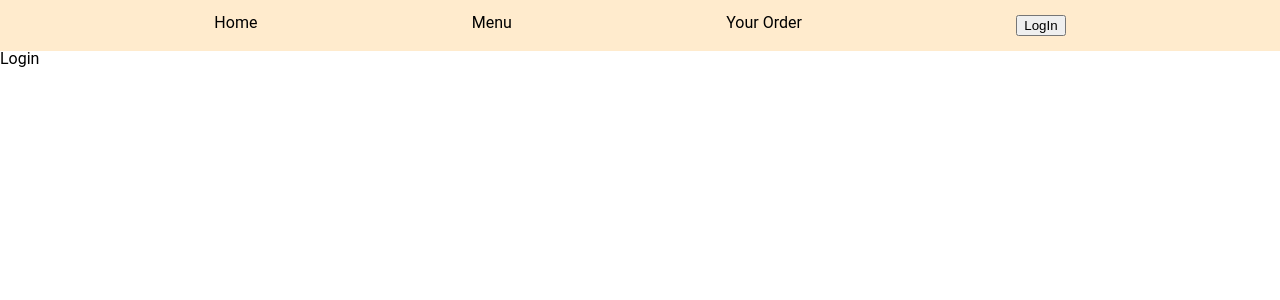
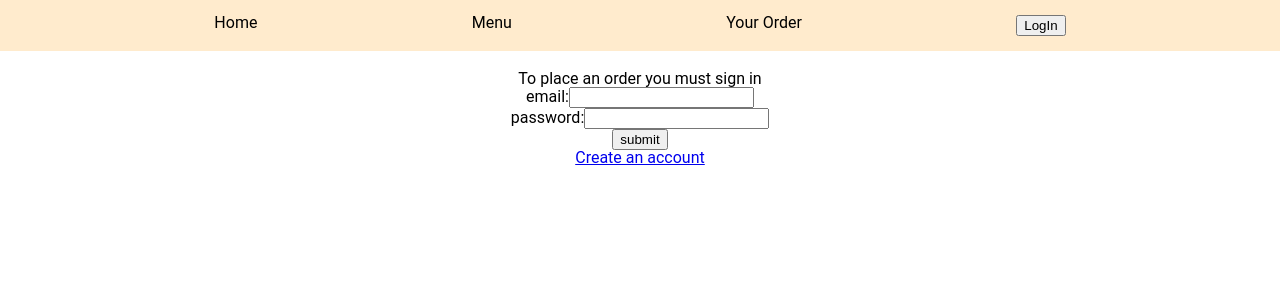
Before and after one commit to Julie1205/LittleCoffeeShop, a React (Create React App) app in the folder client/: page /login in a window 1280 px wide. Shown: the top 300 px of the page. Built offline with nearby package versions, Linux system fonts and the light colour scheme.

Commit message:
created basic Login page and route in FE

```diff
--- a/client/src/App.js
+++ b/client/src/App.js
@@ -5,6 +5,7 @@ import NavigationBar from "./components/NavigationBar";
 import Menu from "./components/Menu";
 import YourOrderPage from "./components/YourOrderPage";
 import HomePage from "./components/HomePage";
+import LoginPage from "./components/LoginPage";
 
 const App = () => {
   return (
@@ -14,7 +15,8 @@ const App = () => {
       <Routes>
         <Route path="/" element={<HomePage/>} />
         <Route path="/menu" element={<Menu/>} />
-        <Route path="/login" element={<p>Login</p>} />
+        <Route path="/login" element={<LoginPage/>} />
+        <Route path="/createAccount" element={<p>createAccount</p>} />
         <Route path="/order" element={<YourOrderPage/>} />
         <Route path="/admin" element={<p>LogIn</p>}>
           <Route path="setMenu" element={<p>set-menu</p>} />
--- /dev/null
+++ b/client/src/components/LoginPage.js
@@ -0,0 +1,52 @@
+import styled from "styled-components";
+import { useState } from "react";
+import { Link } from "react-router-dom";
+
+const INITIAL_STATE = { email: "", password: "" };
+
+const LoginPage = () => {
+    const [loginInfo, setLoginInfo] = useState(INITIAL_STATE);
+
+    const handleSubmit = (e) => {
+        e.preventDefault();
+    };
+
+    return (
+        <Form onSubmit={(e) => handleSubmit(e)}>
+            <p>
+                To place an order you must sign in
+            </p>
+            <label>
+                email:
+                <input
+                    required
+                    type="email"
+                    value={ loginInfo.email }
+                    onChange={(e) => setLoginInfo( { ...loginInfo, email: e.target.value.toLowerCase() } )}
+                />
+            </label>
+            <label>
+                password:
+                <input
+                    required
+                    onChange={(e) => setLoginInfo( { ...loginInfo, password: e.target.value } )}
+                    value={ loginInfo.password }
+                    type="password"
+                />
+            </label>
+            <button>submit</button>
+            <Link to="/createAccount">
+                Create an account
+            </Link>
+        </Form>
+    );
+};
+
+export default LoginPage;
+
+const Form = styled.form`
+    display: flex;
+    flex-direction: column;
+    align-items: center;
+    margin: 20px 0;
+`;
```
